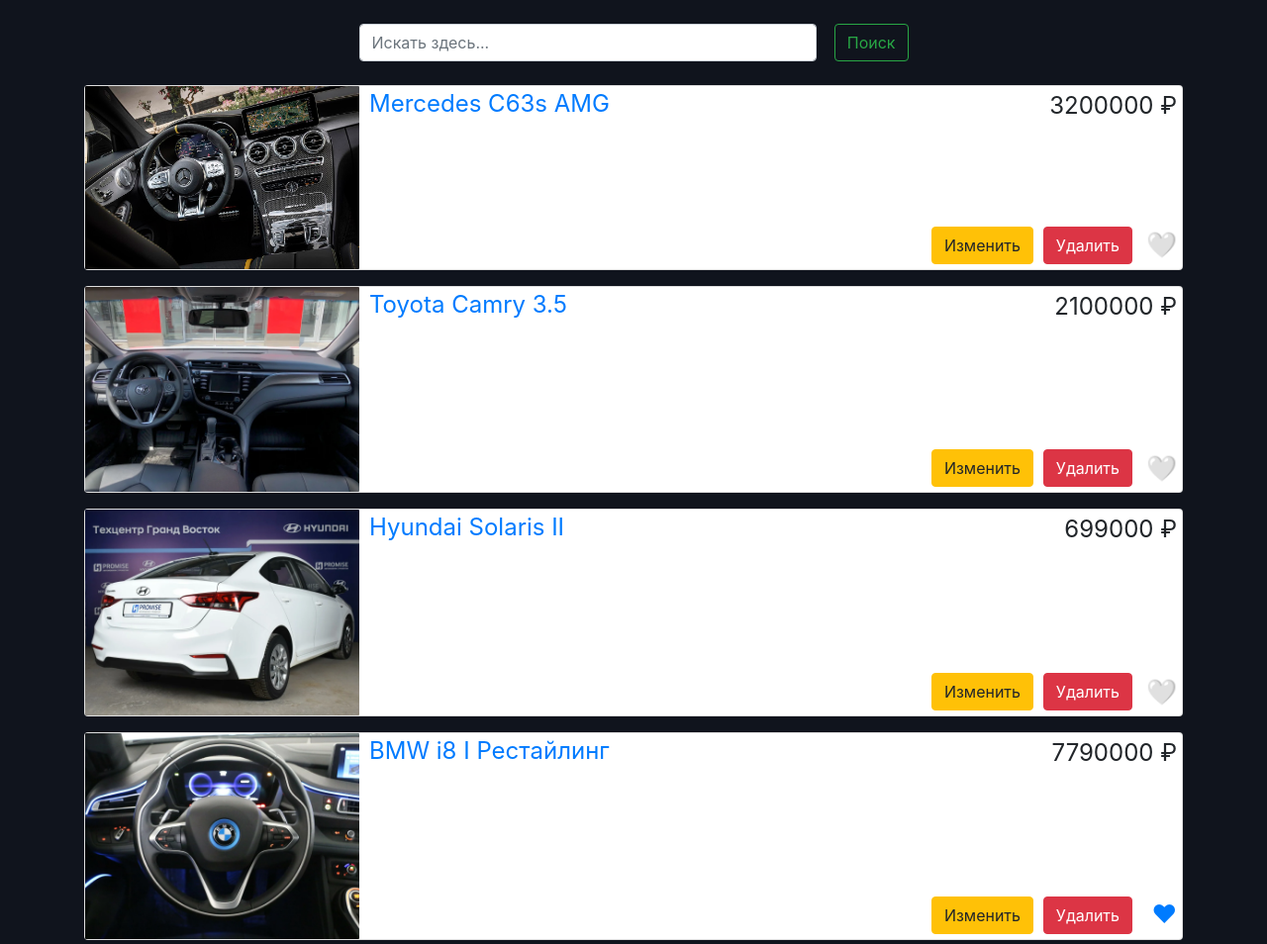
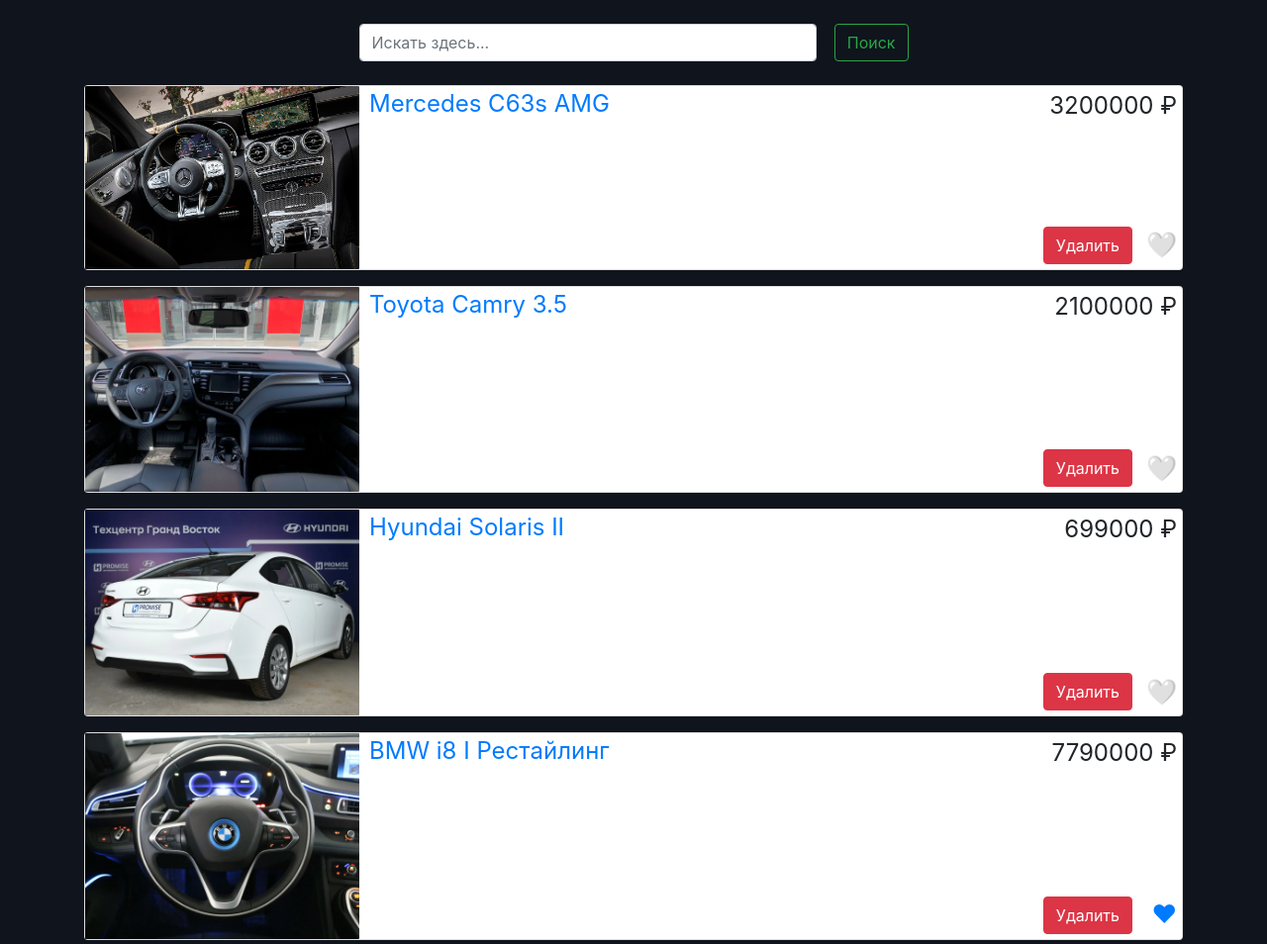
Before and after one commit to JimmyNeutron228/Gusmobil, a Flask app: page / in a window 1280 px wide; the page is wider, and only the part inside the window is pictured. Shown: the part 70-1024 px from the top of that part at 99% size. Run offline with Flask 2, Linux system fonts and the light colour scheme; a user stored in the database is signed in; data comes from the database, SQL or seed files in the repository; some libraries are stand-ins or nearby versions.

Commit message:
wtf lastest commit

```diff
--- a/templates/index.html
+++ b/templates/index.html
@@ -17,9 +17,6 @@
                 <span style="float: left"><a href="/add/{{ elem.id }}">{{ elem.brand + ' ' + elem.model }}</a></span>
                 <span style="float: right; margin-top: 2px;margin-right: 5px; text-align:right">{{ elem.price }} &#x20bd;</span>
             </div>
-            {% if current_user.id == elem.user_id %}
-            <a class="btn btn-warning edit-ad" href="/edit_ad/{{ elem.id }}"> Изменить </a>
-            {% endif %}
             {% if current_user.id == 1 or current_user.id == elem.user_id %}
             <a class="btn btn-danger delete-ad" href="/delete_ad/{{ elem.id }}"> Удалить </a>
             {% endif %}
```
